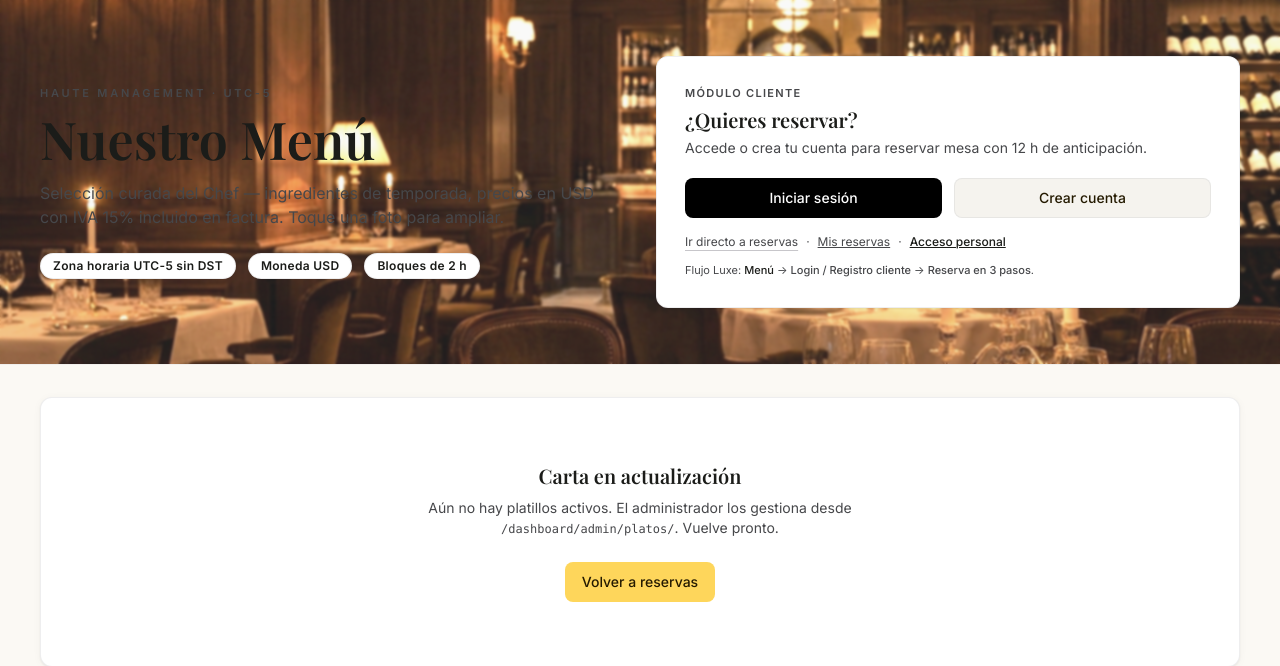
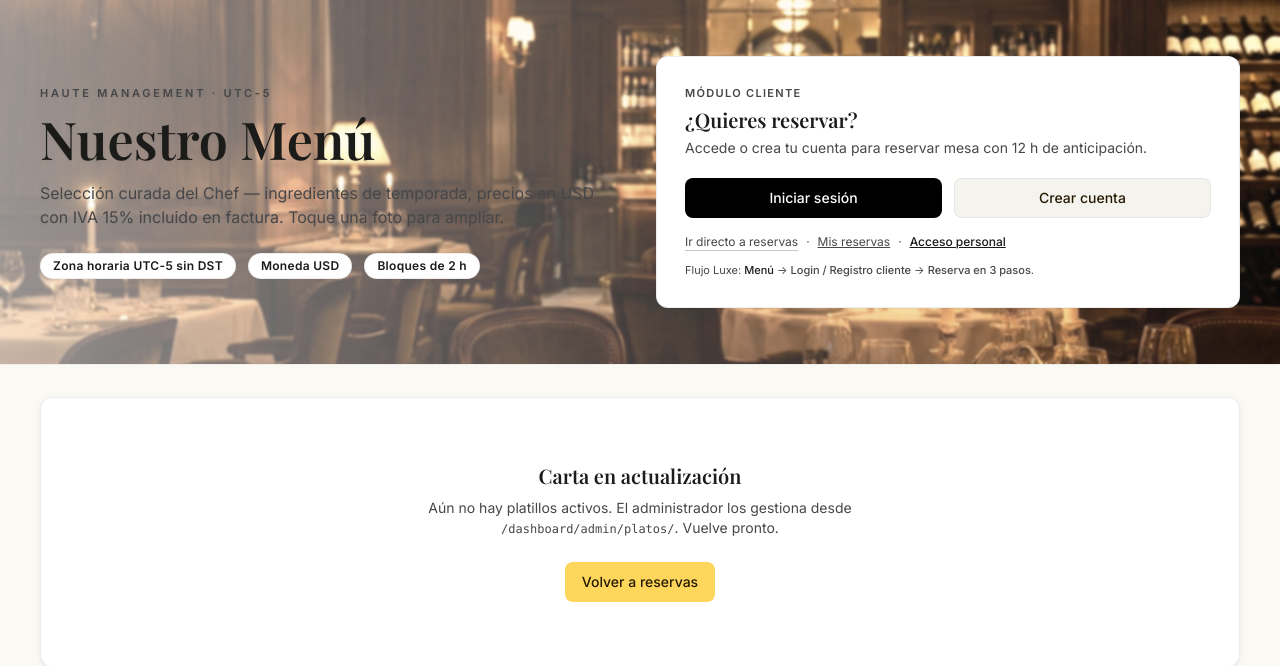
Before and after one commit to L-SAN65/Restaurante_Santy, a Django app: page /reservas/menu/ in a window 1280 px wide. Shown: the part 81-747 px from the top of the page. Run offline with Django 5.2, Linux system fonts and the light colour scheme; data that the repository does not hold is empty; style sheets or scripts are compiled from the project's sources.

Commit message:
style(menu): contraste texto hero sin cambiar color texto
Imagen con sepia 0.12 + brightness 1.18 y doble velo (#fdfaf5/72 + gradient white/55) para que texto oscuro resalte manteniendo imagen clara.

```diff
--- a/templates/reservations/menu.html
+++ b/templates/reservations/menu.html
@@ -20,16 +20,18 @@
 
   <!-- Hero Haute Management — con imagen de fondo -->
   <section class="relative overflow-hidden border-b border-outline-variant/20 py-10 md:py-14 isolate">
-    <!-- Imagen de fondo (solo en esta sección) — aclarada -->
-    <div class="absolute inset-0 -z-10 bg-cover bg-center bg-no-repeat opacity-90" style="background-image: url('{% static 'img/menu-bg.png' %}'); background-position: center 35%; filter: brightness(1.25) contrast(0.95) saturate(0.9);"></div>
-    <!-- Velo claro — /55 deja ver más imagen pero suave, /65 más beige. Actual: /62 para imagen clara -->
-    <div class="absolute inset-0 -z-10 bg-[#fbf9f4]/62 backdrop-blur-[1px]"></div>
+    <!-- Imagen de fondo (solo en esta sección) — tono aclarado cálido para contraste con texto oscuro -->
+    <div class="absolute inset-0 -z-10 bg-cover bg-center bg-no-repeat" style="background-image: url('{% static 'img/menu-bg.png' %}'); background-position: center 35%; filter: brightness(1.18) contrast(0.92) saturate(0.85) sepia(0.12);"></div>
+    <!-- Velo cálido claro — deja ver el salón pero asegura legibilidad del texto oscuro -->
+    <div class="absolute inset-0 -z-10 bg-[#fdfaf5]/72 backdrop-blur-[1px]"></div>
+    <!-- Degradado sutil solo detrás del texto (izquierda) para más contraste sin oscurecer toda la imagen -->
+    <div class="absolute inset-0 -z-10 bg-gradient-to-r from-white/55 via-white/20 to-transparent"></div>
     <div class="mx-auto max-w-[1440px] px-4 lg:px-10">
       <div class="grid gap-8 lg:grid-cols-2 items-center">
         <div class="text-center lg:text-left">
-          <p class="mb-3 text-[11px] font-semibold uppercase tracking-[0.25em] text-text-secondary">Haute Management · UTC-5</p>
-          <h1 class="font-display text-4xl md:text-[52px] font-semibold leading-none text-text-primary">Nuestro Menú</h1>
-          <p class="mx-auto mt-4 max-w-2xl text-sm leading-relaxed text-text-secondary md:text-base lg:mx-0">Selección curada del Chef — ingredientes de temporada, precios en USD con IVA 15% incluido en factura. Toque una foto para ampliar.</p>
+          <p class="mb-3 text-[11px] font-semibold uppercase tracking-[0.25em] text-text-secondary drop-shadow-sm">Haute Management · UTC-5</p>
+          <h1 class="font-display text-4xl md:text-[52px] font-semibold leading-none text-text-primary drop-shadow-sm">Nuestro Menú</h1>
+          <p class="mx-auto mt-4 max-w-2xl text-sm leading-relaxed text-text-secondary md:text-base lg:mx-0 drop-shadow-sm">Selección curada del Chef — ingredientes de temporada, precios en USD con IVA 15% incluido en factura. Toque una foto para ampliar.</p>
           <div class="mt-6 flex flex-wrap justify-center lg:justify-start gap-3 text-xs">
             <span class="badge bg-white border border-outline-variant/30">Zona horaria UTC-5 sin DST</span>
             <span class="badge bg-white border border-outline-variant/30">Moneda USD</span>
```
